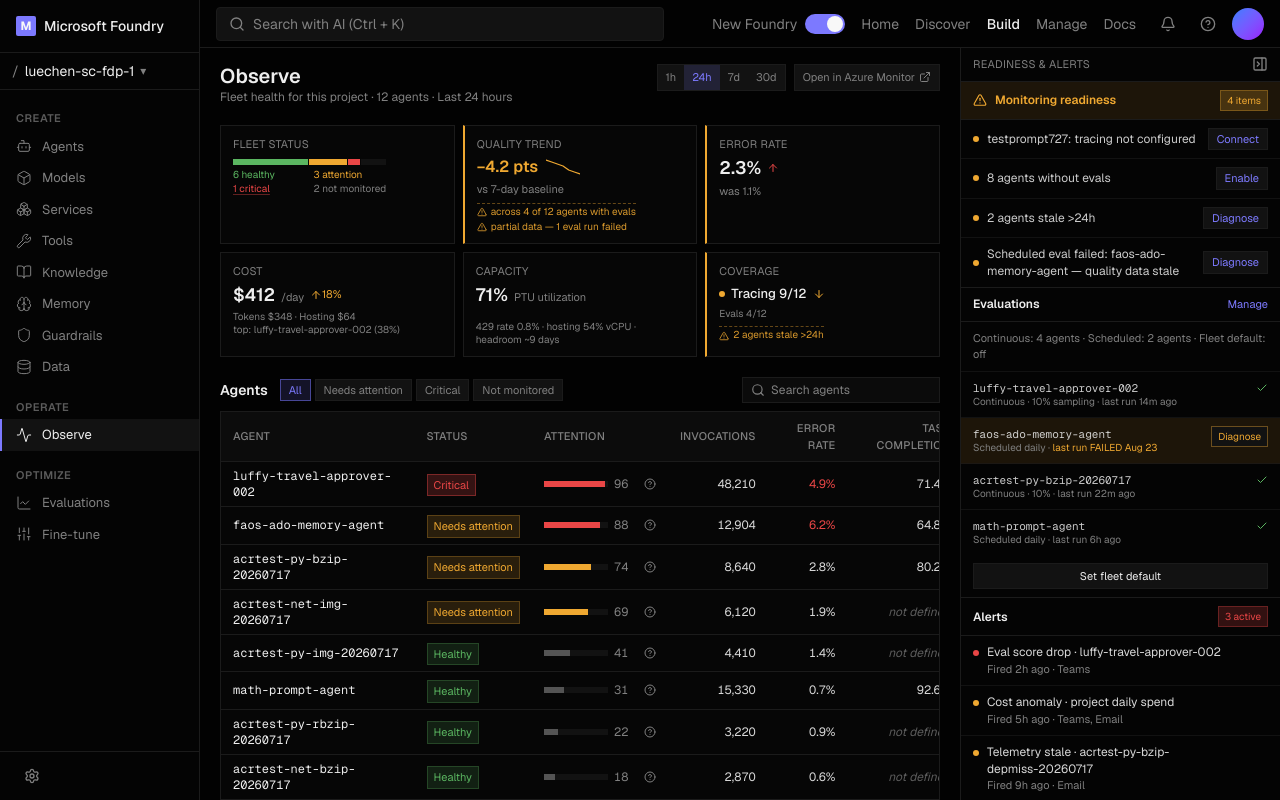
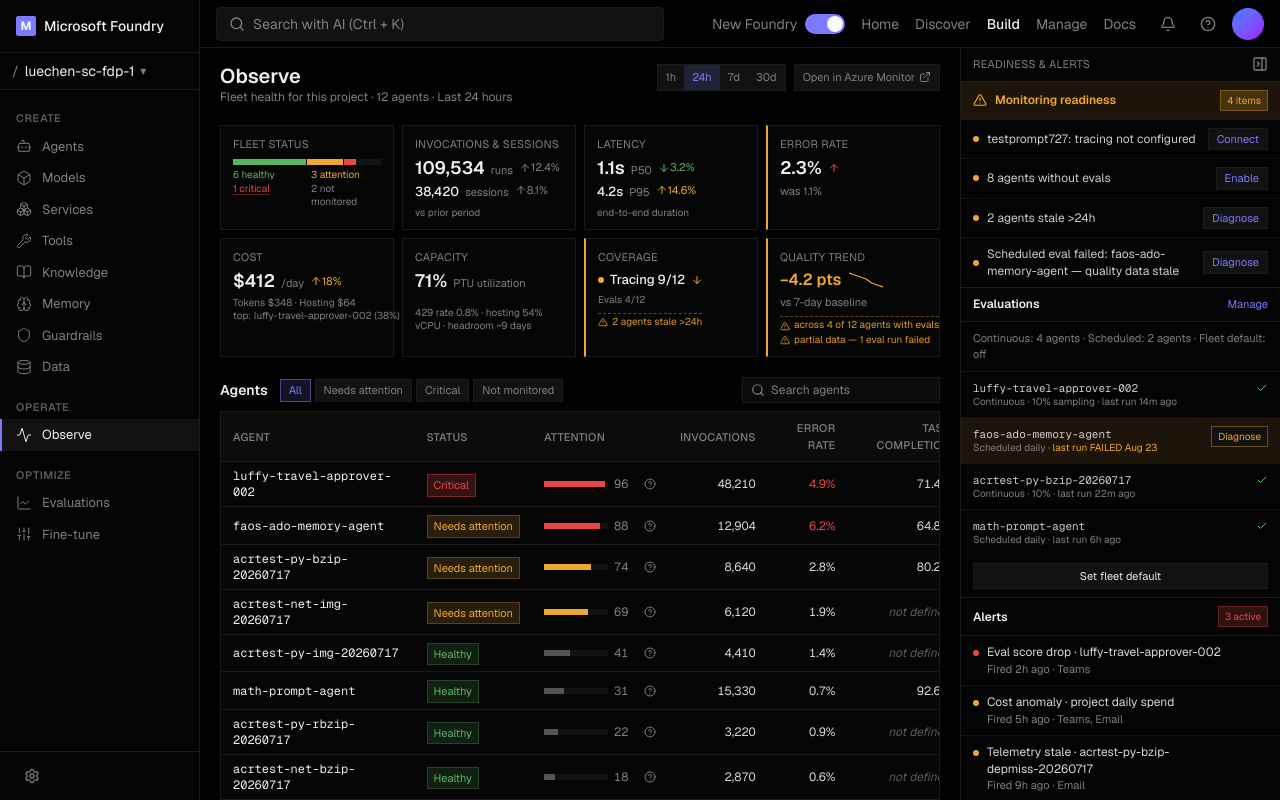
Before and after one commit to fubaduba/v0-test-suites-traces-datasets-pipelines, a Next.js app: page / in a window 1280 px wide. Built offline with nearby package versions, Linux system fonts and the light colour scheme.

Commit message:
feat: add invocations, sessions, and latency metrics to KPI strip
Co-authored-by: Filisha Shah  <51928518+fubaduba@users.noreply.github.com>

```diff
--- a/components/observe/kpi-strip.tsx
+++ b/components/observe/kpi-strip.tsx
@@ -3,12 +3,37 @@
 import { cn } from "@/lib/utils"
 import { Sparkline } from "./sparkline"
 import { AlertTriangle, ArrowDown, ArrowUp } from "lucide-react"
+import { fleetLatency, fleetVolume } from "@/lib/observe-data"
 
 interface KpiStripProps {
   onFilterCritical: () => void
   onFocusReadiness: () => void
   onOpenQuality: () => void
   onFocusTable: () => void
+}
+
+const formatCount = (value: number) => value.toLocaleString("en-US")
+const formatDuration = (ms: number) => `${(ms / 1000).toFixed(1)}s`
+
+/**
+ * Percentage change vs the prior period. `tone="inverse"` is for metrics where
+ * an increase is bad (latency); the default treats direction as neutral, since
+ * more traffic is neither good nor bad on its own.
+ */
+function Trend({ deltaPct, tone = "neutral" }: { deltaPct: number; tone?: "neutral" | "inverse" }) {
+  const up = deltaPct >= 0
+  const Icon = up ? ArrowUp : ArrowDown
+  return (
+    <span
+      className={cn(
+        "flex items-center text-[11px] shrink-0",
+        tone === "inverse" ? (up ? "text-warning" : "text-success") : "text-muted-foreground",
+      )}
+    >
+      <Icon className="w-3 h-3" />
+      {Math.abs(deltaPct).toFixed(1)}%
+    </span>
+  )
 }
 
 function Tile({
@@ -52,7 +77,7 @@ function Tile({
 
 export function KpiStrip({ onFilterCritical, onFocusReadiness, onOpenQuality, onFocusTable }: KpiStripProps) {
   return (
-    <div className="grid grid-cols-2 md:grid-cols-3 2xl:grid-cols-6 gap-2">
+    <div className="grid grid-cols-2 md:grid-cols-3 xl:grid-cols-4 gap-2">
       {/* Fleet status */}
       <Tile name="Fleet status" onClick={onFocusTable}>
         <div className="flex flex-col gap-1">
@@ -87,18 +112,46 @@ export function KpiStrip({ onFilterCritical, onFocusReadiness, onOpenQuality, on
         </div>
       </Tile>
 
-      {/* Quality trend */}
-      <Tile
-        name="Quality trend"
-        warn
-        onClick={onOpenQuality}
-        partial={["across 4 of 12 agents with evals", "partial data — 1 eval run failed"]}
-      >
-        <div className="flex items-end justify-between gap-2">
-          <span className="text-base font-semibold text-warning leading-none whitespace-nowrap">−4.2 pts</span>
-          <Sparkline data={[86, 85, 84, 83, 81, 80, 79]} tone="down" width={34} className="shrink-0" />
+      {/* Invocations & sessions */}
+      <Tile name="Invocations & sessions" onClick={onFocusTable}>
+        <div className="flex flex-col gap-1">
+          <div className="flex items-baseline gap-1.5 min-w-0">
+            <span className="text-lg font-semibold text-foreground leading-none">
+              {formatCount(fleetVolume.invocations.value)}
+            </span>
+            <span className="text-[11px] text-muted-foreground">runs</span>
+            <Trend deltaPct={fleetVolume.invocations.deltaPct} />
+          </div>
+          <div className="flex items-baseline gap-1.5 min-w-0">
+            <span className="text-[13px] font-medium text-foreground leading-none">
+              {formatCount(fleetVolume.sessions.value)}
+            </span>
+            <span className="text-[11px] text-muted-foreground">sessions</span>
+            <Trend deltaPct={fleetVolume.sessions.deltaPct} />
+          </div>
         </div>
-        <span className="text-[11px] text-muted-foreground">vs 7-day baseline</span>
+        <span className="text-[10px] leading-tight text-muted-foreground">vs prior period</span>
+      </Tile>
+
+      {/* Latency */}
+      <Tile name="Latency" onClick={onFocusTable}>
+        <div className="flex flex-col gap-1">
+          <div className="flex items-baseline gap-1.5 min-w-0">
+            <span className="text-lg font-semibold text-foreground leading-none">
+              {formatDuration(fleetLatency.p50.value)}
+            </span>
+            <span className="text-[11px] text-muted-foreground">P50</span>
+            <Trend deltaPct={fleetLatency.p50.deltaPct} tone="inverse" />
+          </div>
+          <div className="flex items-baseline gap-1.5 min-w-0">
+            <span className="text-[13px] font-medium text-foreground leading-none">
+              {formatDuration(fleetLatency.p95.value)}
+            </span>
+            <span className="text-[11px] text-muted-foreground">P95</span>
+            <Trend deltaPct={fleetLatency.p95.deltaPct} tone="inverse" />
+          </div>
+        </div>
+        <span className="text-[10px] leading-tight text-muted-foreground">end-to-end duration</span>
       </Tile>
 
       {/* Error rate */}
@@ -151,6 +204,20 @@ export function KpiStrip({ onFilterCritical, onFocusReadiness, onOpenQuality, on
           <span>Evals 4/12</span>
         </div>
       </Tile>
+
+      {/* Quality trend — final tile in the strip */}
+      <Tile
+        name="Quality trend"
+        warn
+        onClick={onOpenQuality}
+        partial={["across 4 of 12 agents with evals", "partial data — 1 eval run failed"]}
+      >
+        <div className="flex items-end justify-between gap-2">
+          <span className="text-base font-semibold text-warning leading-none whitespace-nowrap">−4.2 pts</span>
+          <Sparkline data={[86, 85, 84, 83, 81, 80, 79]} tone="down" width={34} className="shrink-0" />
+        </div>
+        <span className="text-[11px] text-muted-foreground">vs 7-day baseline</span>
+      </Tile>
     </div>
   )
 }
--- a/lib/observe-data.ts
+++ b/lib/observe-data.ts
@@ -244,6 +244,30 @@ export const fleetAgents: FleetAgent[] = [
     drawerContext: "Opens agent Monitor tab with context: timeframe 24h · no active findings",
   },
 ]
+
+export interface FleetMetric {
+  value: number
+  deltaPct: number
+}
+
+// Fleet-wide volume. Invocations are summed from the table so the tile and the
+// agent rows can never disagree. Sessions are stored explicitly because they
+// are not tracked per agent.
+export const fleetVolume: { invocations: FleetMetric; sessions: FleetMetric } = {
+  invocations: {
+    value: fleetAgents.reduce((total, agent) => total + agent.invocations, 0),
+    deltaPct: 12.4,
+  },
+  sessions: { value: 38420, deltaPct: 8.1 },
+}
+
+// End-to-end duration across the fleet. Stored as explicit fleet-level figures
+// rather than derived from each agent's `p95`: percentiles cannot be aggregated
+// by averaging them, so a fleet P95 has to be measured, not computed here.
+export const fleetLatency: { p50: FleetMetric; p95: FleetMetric } = {
+  p50: { value: 1150, deltaPct: -3.2 },
+  p95: { value: 4180, deltaPct: 14.6 },
+}
 
 export type InsightSeverity = "critical" | "warning" | "info"
 export type InsightState = "Open" | "Resolved" | "Recurred"
```
